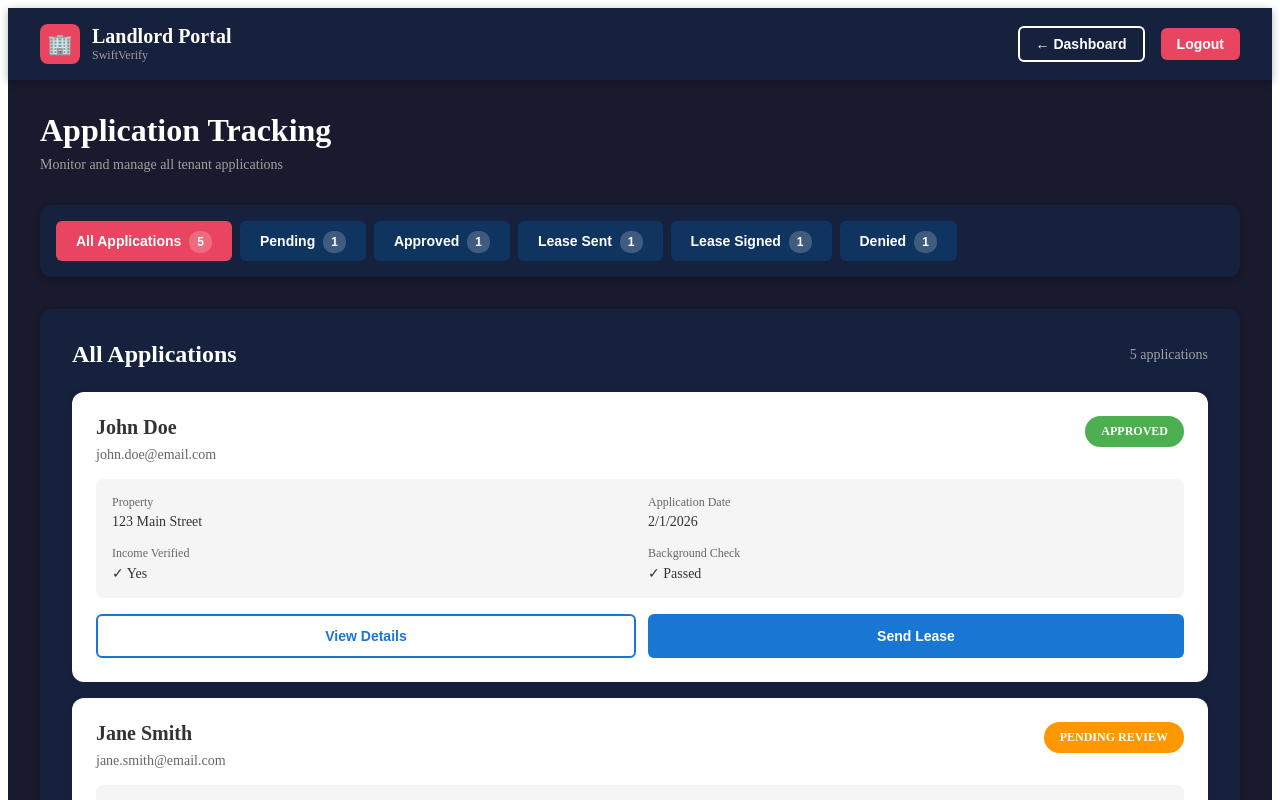
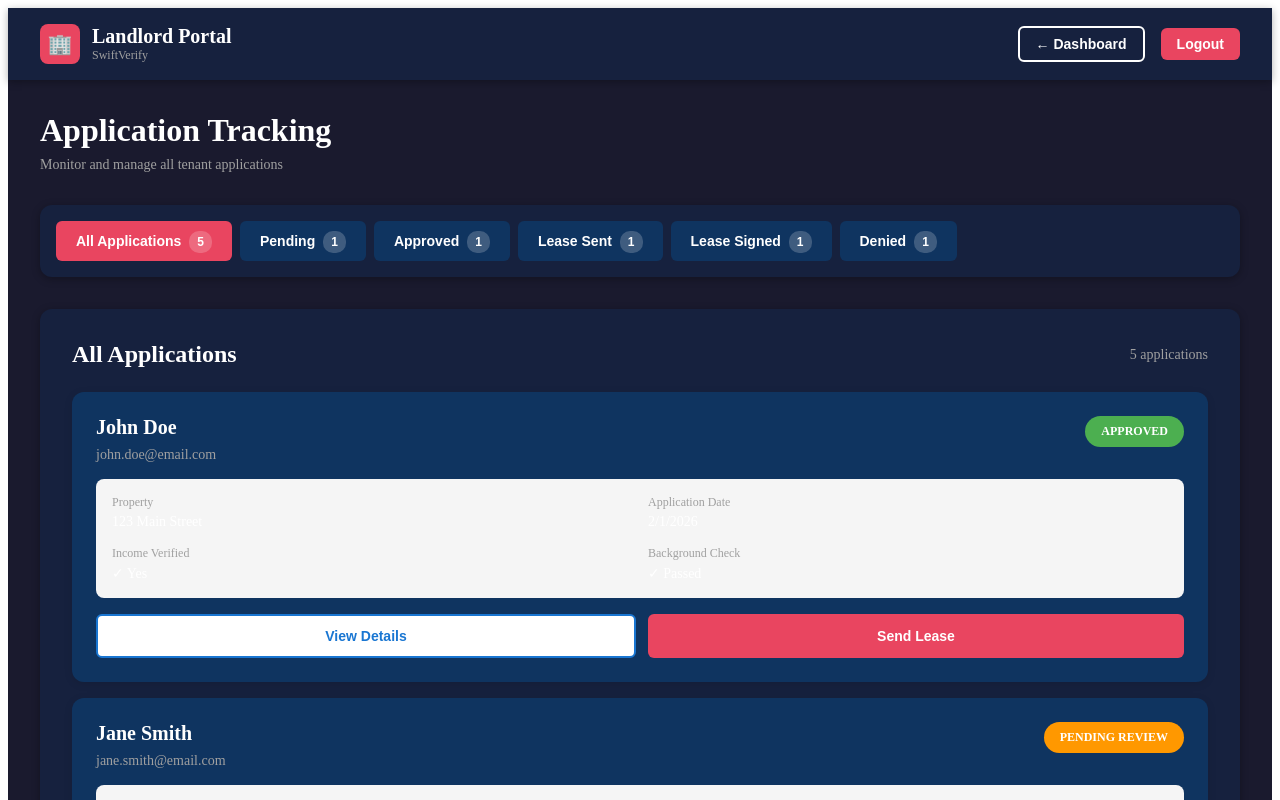
Before and after one commit to CodieCCU/SwiftVerify, a React (Vite) app in the folder frontend/: page /landlord/applications in a window 1280 px wide. Shown: the top 800 px of the page. Built offline with nearby package versions, Linux system fonts and the light colour scheme.

Commit message:
fix: Address code review feedback - consistent dark theme colors and fix HTML entity
Co-authored-by: CodieCCU <113255707+CodieCCU@users.noreply.github.com>

```diff
--- a/frontend/src/components/ApplicationCard.jsx
+++ b/frontend/src/components/ApplicationCard.jsx
@@ -37,7 +37,7 @@ const ApplicationCard = ({ application, onSendLease, onViewDetails }) => {
 
   return (
     <div style={{
-      backgroundColor: 'white',
+      backgroundColor: '#0f3460',
       borderRadius: '12px',
       padding: '1.5rem',
       boxShadow: '0 2px 8px rgba(0,0,0,0.1)',
@@ -53,14 +53,14 @@ const ApplicationCard = ({ application, onSendLease, onViewDetails }) => {
           <h3 style={{
             margin: '0 0 0.5rem 0',
             fontSize: '1.25rem',
-            color: '#333',
+            color: 'white',
             fontWeight: '600'
           }}>
             {application.applicantName}
           </h3>
           <p style={{
             margin: 0,
-            color: '#666',
+            color: '#a0a0a0',
             fontSize: '0.875rem'
           }}>
             {application.email}
@@ -89,34 +89,34 @@ const ApplicationCard = ({ application, onSendLease, onViewDetails }) => {
         borderRadius: '8px'
       }}>
         <div>
-          <div style={{ fontSize: '0.75rem', color: '#666', marginBottom: '0.25rem' }}>
+          <div style={{ fontSize: '0.75rem', color: '#a0a0a0', marginBottom: '0.25rem' }}>
             Property
           </div>
-          <div style={{ fontSize: '0.875rem', color: '#333', fontWeight: '500' }}>
+          <div style={{ fontSize: '0.875rem', color: 'white', fontWeight: '500' }}>
             {application.propertyAddress}
           </div>
         </div>
         <div>
-          <div style={{ fontSize: '0.75rem', color: '#666', marginBottom: '0.25rem' }}>
+          <div style={{ fontSize: '0.75rem', color: '#a0a0a0', marginBottom: '0.25rem' }}>
             Application Date
           </div>
-          <div style={{ fontSize: '0.875rem', color: '#333', fontWeight: '500' }}>
+          <div style={{ fontSize: '0.875rem', color: 'white', fontWeight: '500' }}>
             {new Date(application.applicationDate).toLocaleDateString()}
           </div>
         </div>
         <div>
-          <div style={{ fontSize: '0.75rem', color: '#666', marginBottom: '0.25rem' }}>
+          <div style={{ fontSize: '0.75rem', color: '#a0a0a0', marginBottom: '0.25rem' }}>
             Income Verified
           </div>
-          <div style={{ fontSize: '0.875rem', color: '#333', fontWeight: '500' }}>
+          <div style={{ fontSize: '0.875rem', color: 'white', fontWeight: '500' }}>
             {application.incomeVerified ? '✓ Yes' : '✗ No'}
           </div>
         </div>
         <div>
-          <div style={{ fontSize: '0.75rem', color: '#666', marginBottom: '0.25rem' }}>
+          <div style={{ fontSize: '0.75rem', color: '#a0a0a0', marginBottom: '0.25rem' }}>
             Background Check
           </div>
-          <div style={{ fontSize: '0.875rem', color: '#333', fontWeight: '500' }}>
+          <div style={{ fontSize: '0.875rem', color: 'white', fontWeight: '500' }}>
             {application.backgroundCheckPassed ? '✓ Passed' : '✗ Failed'}
           </div>
         </div>
@@ -148,7 +148,7 @@ const ApplicationCard = ({ application, onSendLease, onViewDetails }) => {
             style={{
               flex: 1,
               padding: '0.75rem',
-              backgroundColor: '#1976d2',
+              backgroundColor: '#e94560',
               color: 'white',
               border: 'none',
               borderRadius: '6px',
--- a/frontend/src/components/PropertyCard.jsx
+++ b/frontend/src/components/PropertyCard.jsx
@@ -8,7 +8,7 @@ const PropertyCard = ({ property }) => {
     <div
       onClick={() => navigate(`/property/${property.id}`)}
       style={{
-        backgroundColor: 'white',
+        backgroundColor: '#16213e',
         borderRadius: '12px',
         overflow: 'hidden',
         boxShadow: '0 2px 8px rgba(0,0,0,0.1)',
@@ -72,7 +72,7 @@ const PropertyCard = ({ property }) => {
         <h3 style={{
           margin: '0 0 0.5rem 0',
           fontSize: '1.25rem',
-          color: '#333',
+          color: 'white',
           fontWeight: '600'
         }}>
           {property.address}
@@ -80,7 +80,7 @@ const PropertyCard = ({ property }) => {
 
         <p style={{
           margin: '0 0 1rem 0',
-          color: '#666',
+          color: '#a0a0a0',
           fontSize: '0.875rem'
         }}>
           {property.city}, {property.state} {property.zip}
@@ -91,7 +91,7 @@ const PropertyCard = ({ property }) => {
           gap: '1rem',
           marginBottom: '1rem',
           fontSize: '0.875rem',
-          color: '#555'
+          color: '#a0a0a0'
         }}>
           <div style={{ display: 'flex', alignItems: 'center', gap: '0.25rem' }}>
             <span>🛏️</span>
@@ -117,7 +117,7 @@ const PropertyCard = ({ property }) => {
           <div style={{
             fontSize: '1.5rem',
             fontWeight: '700',
-            color: '#1976d2'
+            color: '#e94560'
           }}>
             ${property.rent.toLocaleString()}/mo
           </div>
--- a/frontend/src/components/StatusIndicator.jsx
+++ b/frontend/src/components/StatusIndicator.jsx
@@ -56,14 +56,14 @@ const StatusIndicator = ({ status, label, isActive = false }) => {
       </div>
       <div>
         <div style={{
-          color: '#333',
+          color: 'white',
           fontWeight: '500',
           fontSize: '0.875rem'
         }}>
           {label}
         </div>
         <div style={{
-          color: '#666',
+          color: '#a0a0a0',
           fontSize: '0.75rem',
           textTransform: 'capitalize'
         }}>
--- a/frontend/src/pages/LandingPageEnhanced.jsx
+++ b/frontend/src/pages/LandingPageEnhanced.jsx
@@ -304,7 +304,7 @@ const LandingPageEnhanced = () => {
             </div>
             <div>
               <div style={{ fontSize: '2.5rem', fontWeight: '700', color: '#e94560', marginBottom: '0.5rem' }}>
-                &lt;5 min
+                {'<'}5 min
               </div>
               <div style={{ color: '#a0a0a0', fontSize: '0.875rem' }}>
                 Average Processing Time
```
